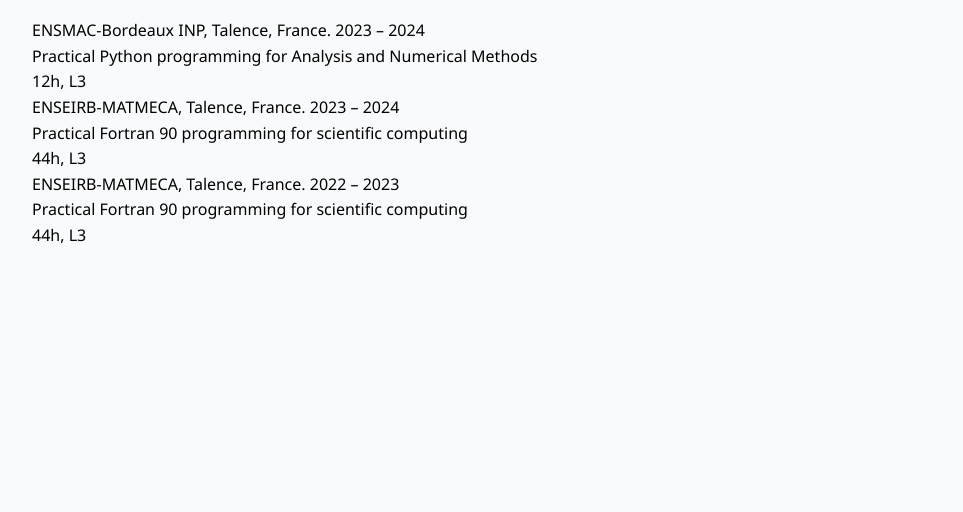
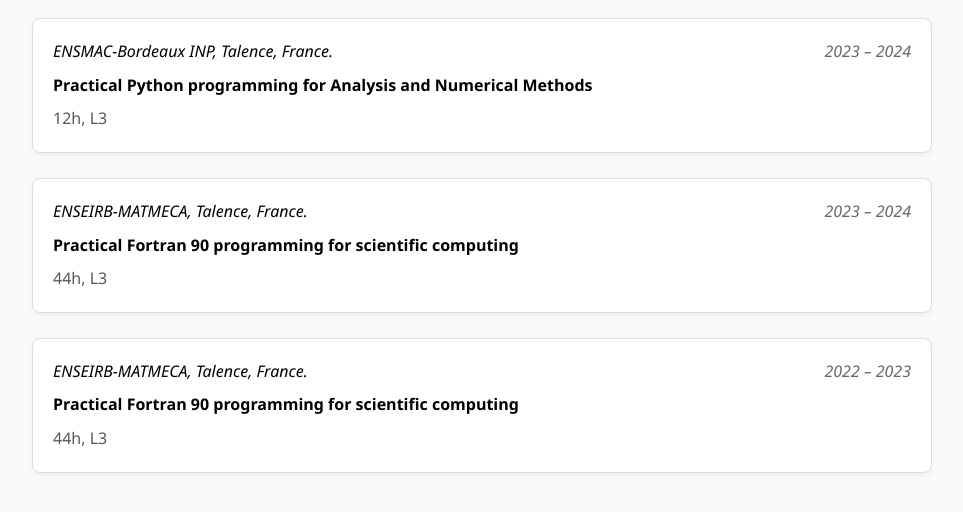
Before and after one commit to simonenatipoltri/simonenatipoltri.github.io, a plain HTML site: page teaching.html in a window 1280 px wide. Shown: the part 182-694 px from the top of the page, without its empty margins (158-1121 px from the left). Drawn offline with Linux system fonts and the light colour scheme.

Commit message:
Update style.css

```diff
--- a/style.css
+++ b/style.css
@@ -77,3 +77,32 @@ hr {
     color: #666;
     margin-left: 10px;
 }
+
+.teaching-item {
+    margin-bottom: 25px;
+    padding: 20px;
+    border: 1px solid #ddd;
+    border-radius: 8px;
+    background-color: white;
+    box-shadow: 0 2px 6px rgba(0,0,0,0.05);
+}
+
+.institution {
+    font-style: italic;
+    margin-bottom: 5px;
+}
+
+.date {
+    float: right;
+    color: #666;
+    font-style: italic;
+}
+
+.course-title {
+    font-weight: bold;
+    margin: 8px 0;
+}
+
+.course-details {
+    color: #555;
+}
```
